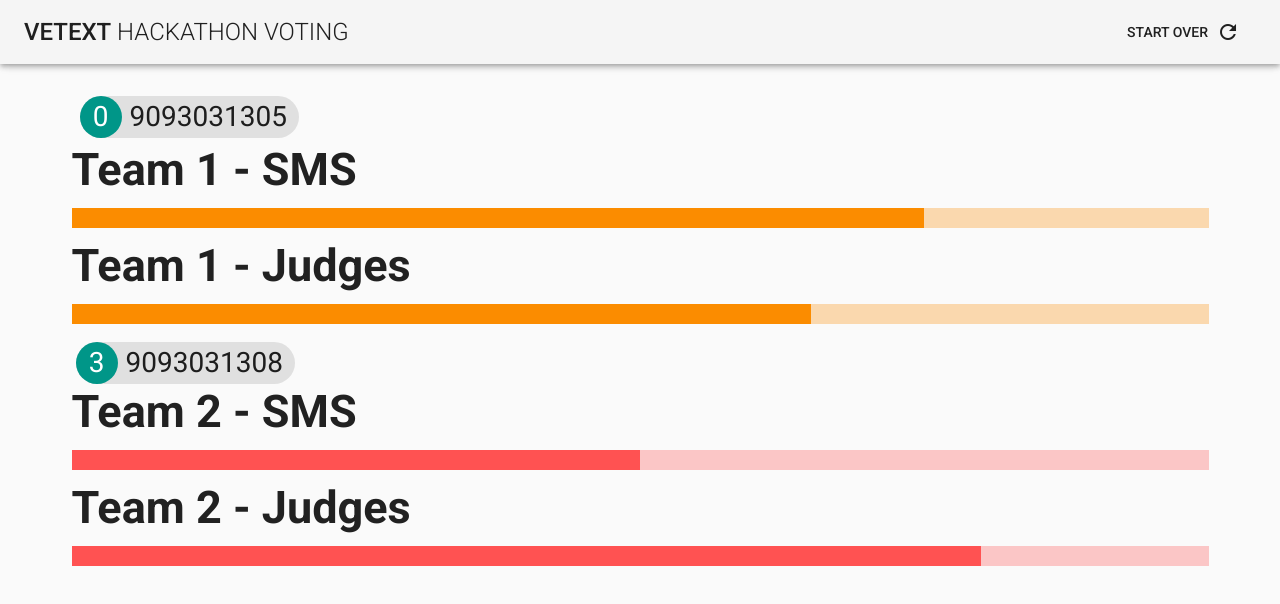
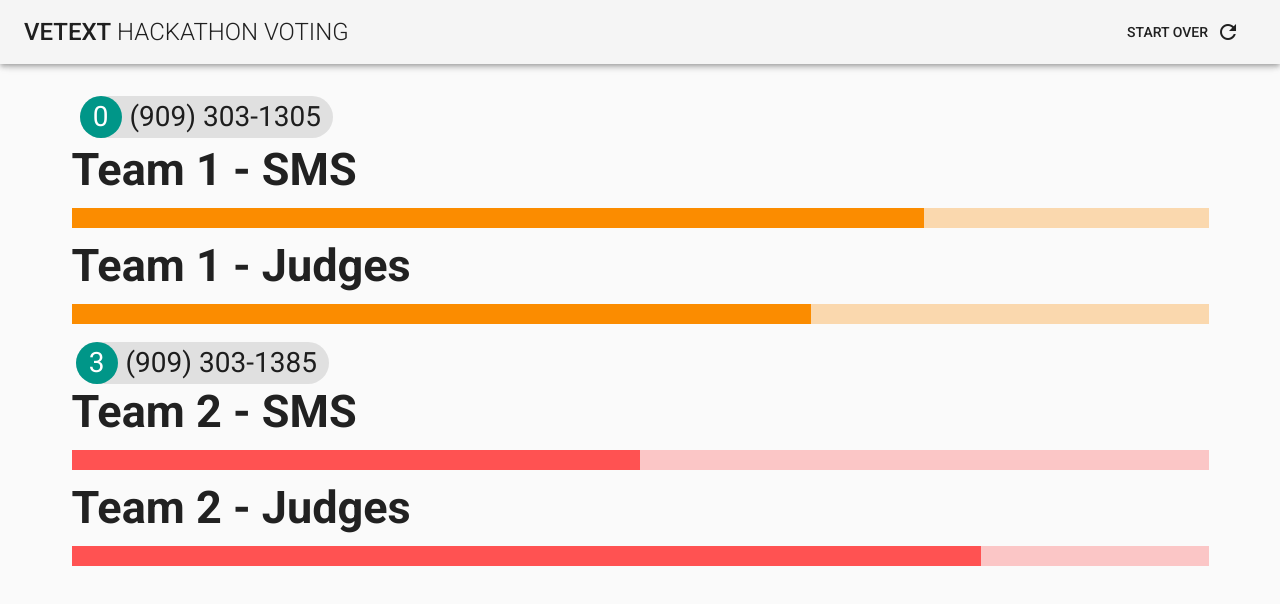
Before and after one commit to elliottshane/VETextHack-Sync, a Vue app: page / in a window 1280 px wide. Shown: the top 604 px of the page. Built offline with nearby package versions, Linux system fonts and the light colour scheme; no server answers.

Commit message:
all but judges done

```diff
--- a/src/components/ScoreCard.vue
+++ b/src/components/ScoreCard.vue
@@ -15,7 +15,7 @@
         x-large
        >
             <v-avatar  class="teal">{{results.team1Calls}}</v-avatar>
-           {{this.team1Phone}}
+           {{this.team1Phone | phone }}
           </v-chip>
          </div>
       <span class="display-2 font-weight-bold mb-3">{{results.team1Name}} - SMS</span>
@@ -36,7 +36,7 @@
        <div class="text-xl-center">
        <v-chip  align="top">
             <v-avatar  class="teal">{{results.team2Calls}}</v-avatar>
-            {{this.team2Phone}}
+            {{this.team2Phone | phone}}
           </v-chip>
          </div>
 
@@ -63,7 +63,7 @@
     data() {
         return {
 
-            results:{
+            results_old:{
                 team1Name:"Team 1",
                 team1Calls:0,
                 team1Score:65,
@@ -81,6 +81,9 @@
        },
       team2Phone(){
          return this.$store.getters.team2Phone;
+       },
+       results(){
+         return this.$store.getters.results;
        }
     },
     mounted(){
--- a/src/main.js
+++ b/src/main.js
@@ -5,7 +5,10 @@
 import store from './store'
 
 Vue.config.productionTip = false
-
+Vue.filter('phone', function (phone) {
+  return phone.replace(/[^0-9]/g, '')
+    .replace(/(\d{3})(\d{3})(\d{4})/, '($1) $2-$3');
+});
 new Vue({
   router,
   store,
--- a/src/store.js
+++ b/src/store.js
@@ -8,7 +8,7 @@
 export default new Vuex.Store({
   state: {
     team1Phone: "9093031305",
-    team2Phone: "9093031308",
+    team2Phone: "9093031385",
     results: {
       team1Name: "Team 1",
       team1Calls: 0,
@@ -38,7 +38,6 @@
         .get("https://jasmine-gull-2964.twil.io/sync-token?key="+config.key)
         .then(function(response){
           console.log(response)
-         // var syncClient = new Twilio.Sync.Client(response.data.token, { logLevel: 'info' });
           var syncClient = new SyncClient(response.data.token);
 
           syncClient.list('VETextHack').then(function (list) {
@@ -48,15 +47,18 @@
 
               console.log(respData);
               commit('setResults', respData)
-             // return callData;
-            /* let results ={};
-              let team1 = respData.filter((item) => item.number === '+1' + state.team1Phone);
-              let team2 = respData.filter((item) => item.number === '+1' + state.team2Phone);
-              results.team1calls = team1.length;
-              results.team2calls = team2.length;
-              results.team1SMSScore = team1.reduce(function(a,b){return Number(a) + Number(b.score);},0);
-              results.team2SMSScore = team2.reduce(function (a, b) {return Number(a) + Number(b.score); }, 0);
-              console.log(results);*/
+
+              console.log(list)
+              list.on('itemAdded', function (e) {
+                console.log('Added');
+                list.getItems().then(function (listData) {
+                   respData = listData.items.map(item => item.data.value);
+                  commit("setResults", respData);
+                  console.log(respData);
+                });
+              })
+
+
             })
 
 
```
